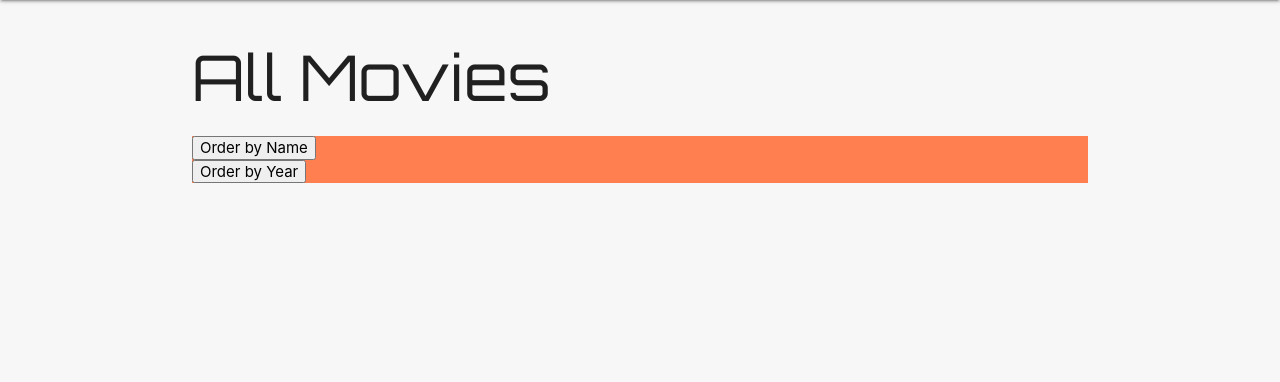
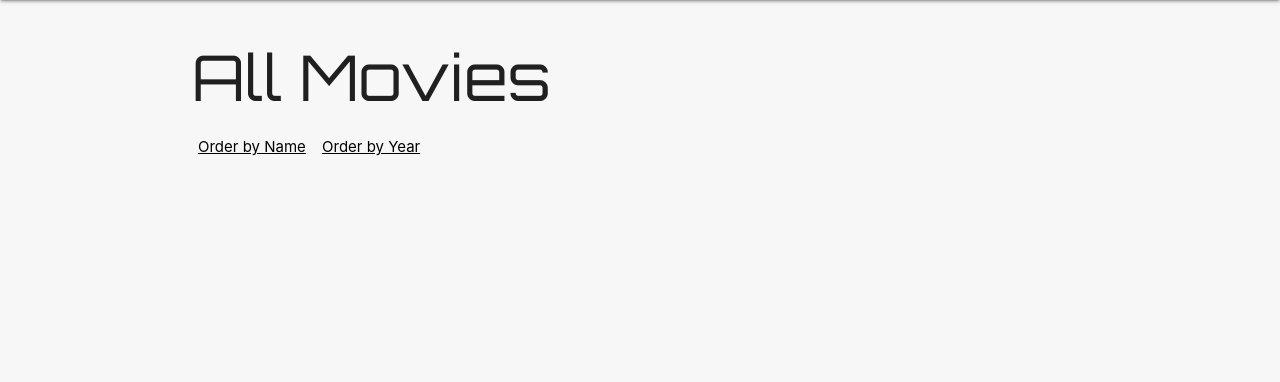
Before and after one commit to austinschroeder/cage-db, a Django app: page /movies/ in a window 1280 px wide. Shown: the part 64-446 px from the top of the page. Run offline with Django 3.2, Linux system fonts and the light colour scheme; the visitor is signed in with stand-in values (Sample User, id 1); data that the repository does not hold is empty.

Commit message:
Added additional styling for sort buttons.  Need to stock DB and add gif URLs

```diff
--- a/main_app/models.py
+++ b/main_app/models.py
@@ -16,7 +16,6 @@ class Movie (models.Model):
         blank=True,
         upload_to="images/"
     )
-
     #Foreign key will add '_id' to field name
     user = models.ForeignKey(User, on_delete=models.CASCADE)
 
@@ -51,6 +50,7 @@ class UserFeedback (models.Model):
         null=True,
         blank=True
     )
+
     movie = models.ForeignKey(Movie, on_delete=models.CASCADE)
     def __str__(self):
         return f'{self.user_review}'
--- a/main_app/static/css/style.css
+++ b/main_app/static/css/style.css
@@ -33,6 +33,7 @@ p {
 .left.brand-logo {
   font-family: 'Orbitron', sans-serif;
 }
+
 
 .img-holder {
   width: 150px;
@@ -98,7 +99,21 @@ button.btn:hover {
 }
 
 .order-container {
-  background-color: coral;
+  display: inline-block;
+}
+
+.order-button {
+  border: none;
+  background-color: #F7F7F7;
+  font-family: -apple-system,BlinkMacSystemFont,"Segoe UI",Roboto,Oxygen-Sans,Ubuntu,Cantarell,"Helvetica Neue",sans-serif;
+  text-decoration: underline;
+
+}
+
+.order-button:hover {
+  background-color: #F7F7F7;
+  border:rgb(25, 0, 53) 2px solid;
+  border-radius: 10px;
 }
 
 
@@ -113,6 +128,7 @@ footer {
 
 .new-footer {
   background-color: rgb(25, 0, 53);
+  margin-top: 20px;
 }
 
 .about-container {
--- a/main_app/templates/about.html
+++ b/main_app/templates/about.html
@@ -5,7 +5,7 @@
 
 <h1>About Nicolas Cage</h1>
   <div class="about-container">
-    <img style="border-radius: 7px;" src="https://i.pinimg.com/236x/dd/f3/33/ddf3330d4bbd77ae67f9781001020f0e--caged-nicolas-cage.jpg" alt="">
+    <img style="border-radius: 7px; margin-right: 15px;" src="https://i.pinimg.com/236x/dd/f3/33/ddf3330d4bbd77ae67f9781001020f0e--caged-nicolas-cage.jpg" alt="">
 
     <p>Nicolas Kim Coppola (born January 7, 1964), known professionally as Nicolas Cage, is an American actor and filmmaker. Cage has been nominated for numerous major cinematic awards, and won an Academy Award, a Golden Globe, and Screen Actors Guild Award for his performance in Leaving Las Vegas (1995). He earned his second Academy Award nomination for his performance as Charlie and Donald Kaufman in Adaptation (2002). <br>
     At fifteen years old he tried to convince his uncle, Francis Ford Coppola, to give him a screen test, telling him "I'll show you acting." His outburst was met with "silence in the car".  By this stage of his career, Coppola had already directed Marlon Brando, Al Pacino, Gene Hackman and Robert De Niro. To avoid the appearance of nepotism as Coppola's nephew, he changed his name early in his career to Nicolas Cage, inspired in part by the Marvel Comics superhero Luke Cage.
```
Also changed, not shown: main_app/migrations/0011_userfeedback_review_date.py (added), main_app/migrations/0012_remove_userfeedback_review_date.py (added).
